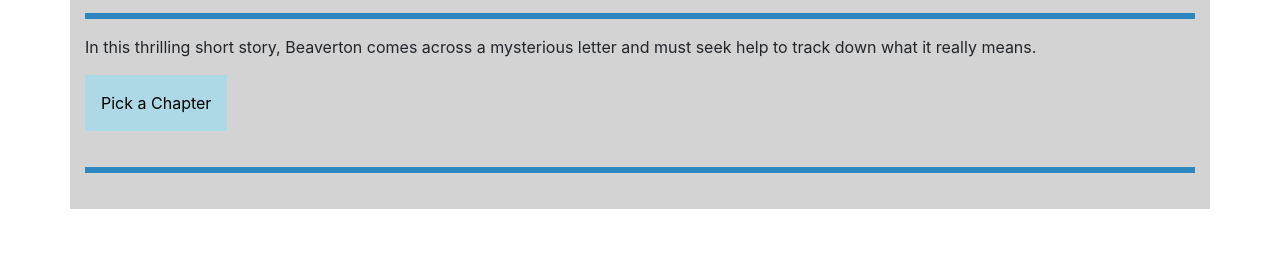
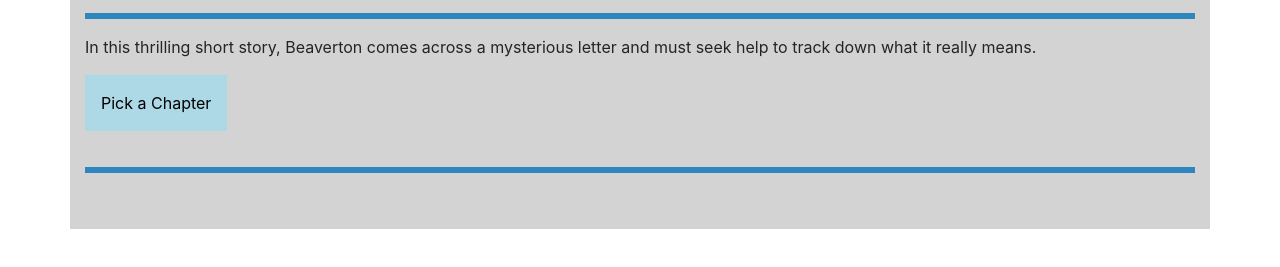
Before and after one commit to cokenyo/kiddos, a plain HTML site: page Beaverton.html in a window 1280 px wide. Shown: the part 289-556 px from the top of the page. Drawn offline with nearby package versions, Linux system fonts and the light colour scheme.

Commit message:
Update Beaverton.html

```diff
--- a/Beaverton.html
+++ b/Beaverton.html
@@ -67,7 +67,6 @@
 
 <div class="jumbotron text-center" style="margin-bottom:0; padding: 2em; background-color: lightblue;">
   <h1 style="font-size:60px;">The Zeke Zone</h1>
-  <!--<p>Resize this responsive page to see the effect!</p> -->
 </div>
 
 <nav class="navbar navbar-expand-sm bg-dark navbar-dark">
@@ -80,12 +79,6 @@
       <li class="nav-item">
         <a class="nav-link" href="Beaverton.html">B Beaverton and the Unknown Recipe</a>
       </li>
-      <!--<li class="nav-item">
-        <a class="nav-link" href="#">Link</a>
-      </li>
-      <li class="nav-item">
-        <a class="nav-link" href="#">Link</a>
-      </li>    -->
     </ul>
   </div>
 </nav>
@@ -105,14 +98,9 @@
   </div>
   <hr id="chapLine" style="border: 3px solid #2E86C1;" />
   <div id= "chapContent" style="padding-top: 20px;">
-    <div id="contents" style="white-space: pre-wrap;"></div>
+    <div id="contents" style="white-space: pre-wrap; padding-bottom: 20px;"></div>
   </div>
 </div>
-
-<!--<div class="jumbotron text-center" style="margin-bottom:0">
-  <p>Footer</p>
-</div>-->
-
 </body>
 
 
@@ -133,6 +121,4 @@ function populatePre(url) {
     xhr.send();
 }
 </script>
-
-
 </html>
```
